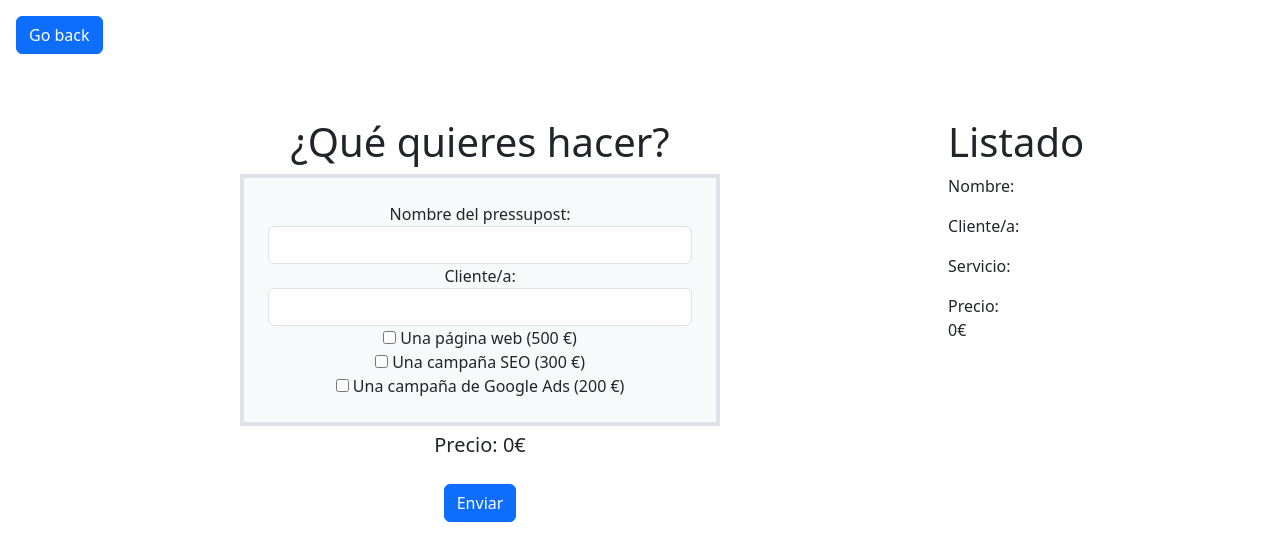
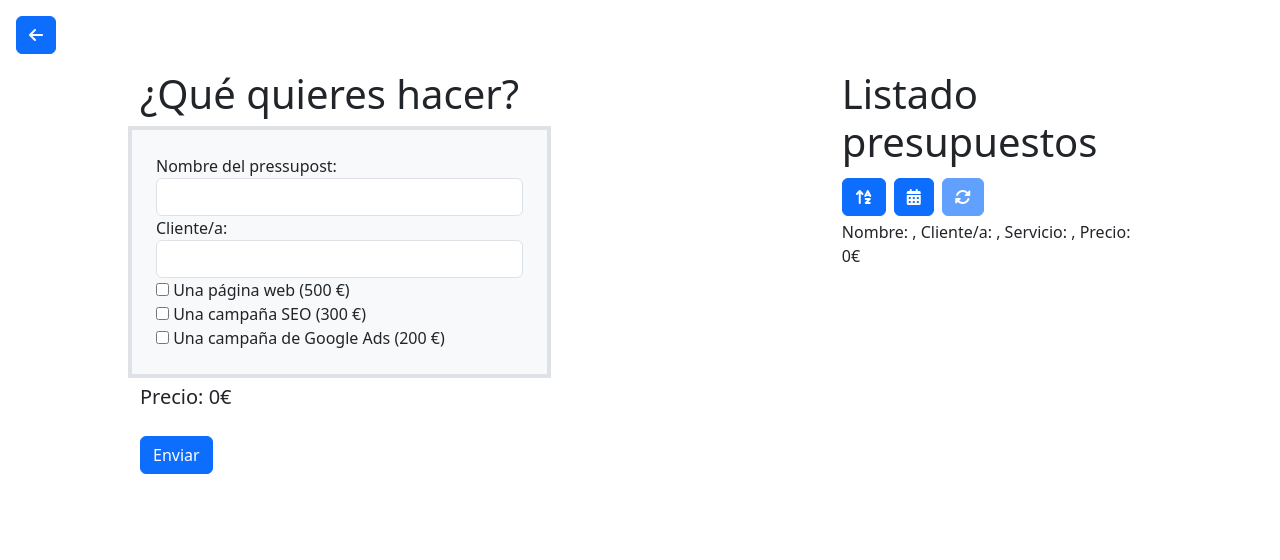
Before and after one commit to mireiaolive/Sprint7-Angular2, an Angular app: page /home in a window 1280 px wide. Both pictures are taken after a click on the button "Enviar". Shown: the top 560 px of the page. Built offline with nearby package versions, Linux system fonts and the light colour scheme.

Commit message:
exercici-7

```diff
--- a/src/app/home/componentes/panell/panell.component.html
+++ b/src/app/home/componentes/panell/panell.component.html
@@ -1,7 +1,9 @@
-<div class="row py-3 px-2 rounded border border-dark bg-white">
-    <form>
+<div
+    class="row py-3 mx-0 rounded border border-dark bg-white"
+    style="width: 280px"
+>
     <div class="col d-flex my-1 align-items-center">
-            <p class="my-0">Número de páginas</p>
+        <p class="my-0">Nº páginas</p>
         <button
             type="button"
             class="btn btn-danger mx-2"
@@ -28,7 +30,7 @@
     </div>
 
     <div class="col d-flex align-items-center">
-            <p class="my-0">Número de Idiomas</p>
+        <p class="my-0">Nº Idiomas</p>
         <button
             type="button"
             class="btn btn-danger mx-2"
@@ -53,7 +55,6 @@
             <i class="fas fa-info-circle"></i>
         </button>
     </div>
-    </form>
 
     <!-- Modal -->
     <div
--- a/src/app/home/pages/home.component.html
+++ b/src/app/home/pages/home.component.html
@@ -1,11 +1,16 @@
 <div class="p-3">
-    <button class="btn btn-primary" (click)="goBack()">Go back</button>
+    <button class="btn btn-primary" (click)="goBack()">
+        <i class="fa-solid fa-arrow-left"></i>
+    </button>
 </div>
-<div class="container-fluid d-flex">
-    <div class="row justify-content-center text-center my-5">
+<div
+    class="container-fluid d-flex justify-content-start mx-auto"
+    style="width: 80%"
+>
+    <div class="row">
         <h1>¿Qué quieres hacer?</h1>
 
-        <div class="col-6 border border-4 bg-light p-4">
+        <div class="col-7 border border-4 bg-light p-4">
             <div class="form-group">
                 <label for="nomPressupost">Nombre del pressupost:</label>
                 <input
@@ -74,7 +79,7 @@
         </div>
     </div>
     <div class="row">
-        <div class="col-8">
+        <div class="col-12">
             <app-list [pressupostos]="pressupostos"></app-list>
         </div>
     </div>
--- a/src/app/list/list.component.html
+++ b/src/app/list/list.component.html
@@ -1,7 +1,40 @@
-<h1 class="mt-5">Listado</h1>
-<div class="col-10" *ngFor="let pressupost of pressupostos">
-    <p>Nombre: {{ pressupost.nom }}</p>
-    <p>Cliente/a: {{ pressupost.client }}</p>
-    <p>Servicio: {{ pressupost.servei.join(", ") }}</p>
-    <p>Precio: {{ pressupost.preu }}€</p>
+<h1>Listado presupuestos</h1>
+<!-- Botons d'ordenació i reinicialització -->
+
+<button
+    class="btn btn-primary my-1"
+    (click)="ordenarAlfabeticament()"
+    [disabled]="ordreAlfabetic"
+>
+    <i class="fa-solid fa-arrow-up-a-z"></i>
+</button>
+<button
+    class="btn btn-primary my-1 mx-2"
+    (click)="ordenarPerData()"
+    [disabled]="ordreData"
+>
+    <i class="fa-solid fa-calendar-days"></i>
+</button>
+<button
+    class="btn btn-primary my-1"
+    (click)="reinicialitzarOrdre()"
+    [disabled]="!(ordreAlfabetic || ordreData)"
+>
+    <i class="fa-solid fa-rotate"></i>
+</button>
+
+<div class="col-12">
+    <p *ngFor="let pressupost of pressupostos">
+        {{
+            "Nombre: " +
+                pressupost.nom +
+                ", Cliente/a: " +
+                pressupost.client +
+                ", Servicio: " +
+                pressupost.servei.join(", ") +
+                ", Precio: " +
+                pressupost.preu +
+                "€"
+        }}
+    </p>
 </div>
--- a/src/app/list/list.component.ts
+++ b/src/app/list/list.component.ts
@@ -1,4 +1,5 @@
 import { Component, Input } from "@angular/core";
+import { ResultService } from "../home/services/result.service";
 
 @Component({
     selector: "app-list",
@@ -6,5 +7,30 @@ import { Component, Input } from "@angular/core";
     styleUrls: ["./list.component.css"],
 })
 export class ListComponent {
+    constructor(private resultService: ResultService) {}
     @Input() pressupostos: any[] = [];
+
+    pressupostosFiltrats: any[] = [];
+    ordreAlfabetic: boolean = false;
+    ordreData: boolean = false;
+
+    ordenarAlfabeticament() {
+        this.pressupostos.sort((a, b) => a.nom.localeCompare(b.nom));
+        this.ordreAlfabetic = true;
+        this.ordreData = false;
+    }
+
+    ordenarPerData() {
+        this.pressupostos.sort(
+            (a, b) => new Date(a.data).getTime() - new Date(b.data).getTime()
+        );
+        this.ordreAlfabetic = false;
+        this.ordreData = true;
+    }
+
+    reinicialitzarOrdre() {
+        this.pressupostos = this.resultService.getPressupostos();
+        this.ordreAlfabetic = false;
+        this.ordreData = false;
+    }
 }
```
Lines whose indentation alone changed are shown as unchanged.
